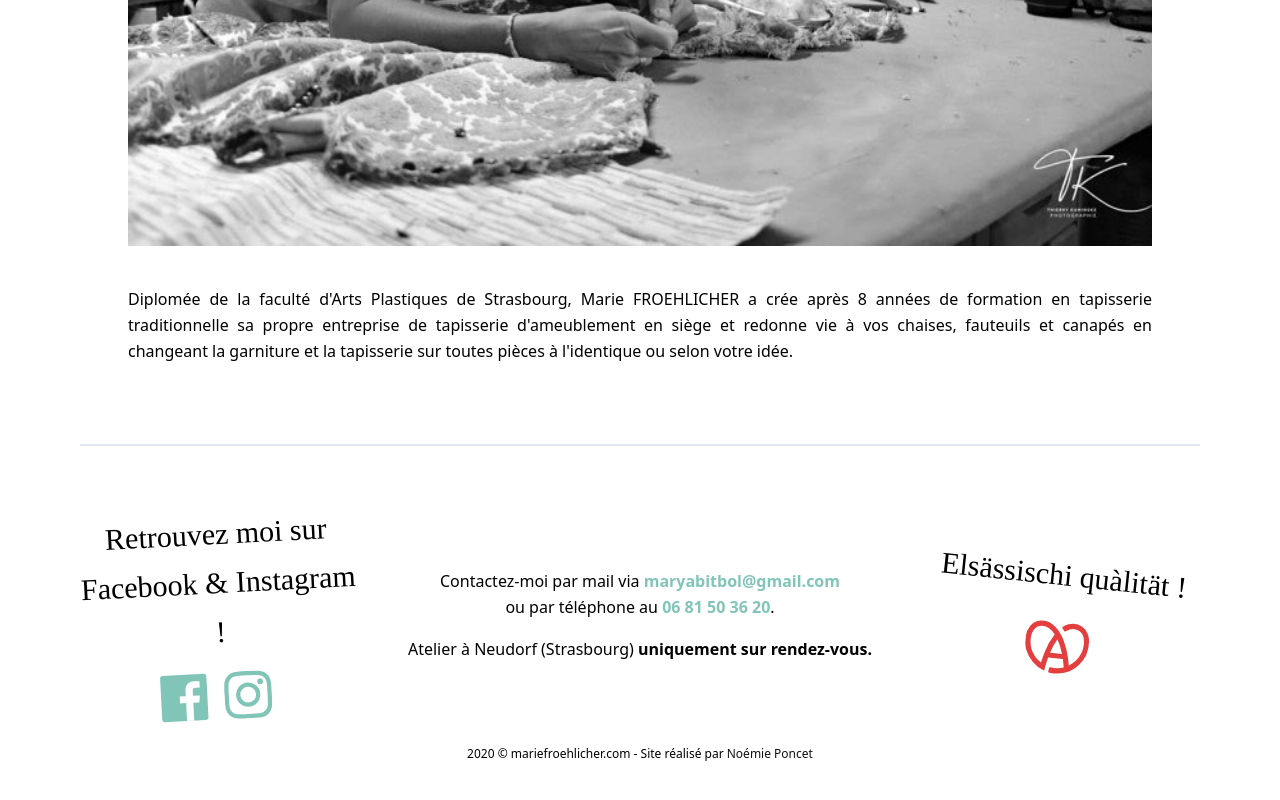
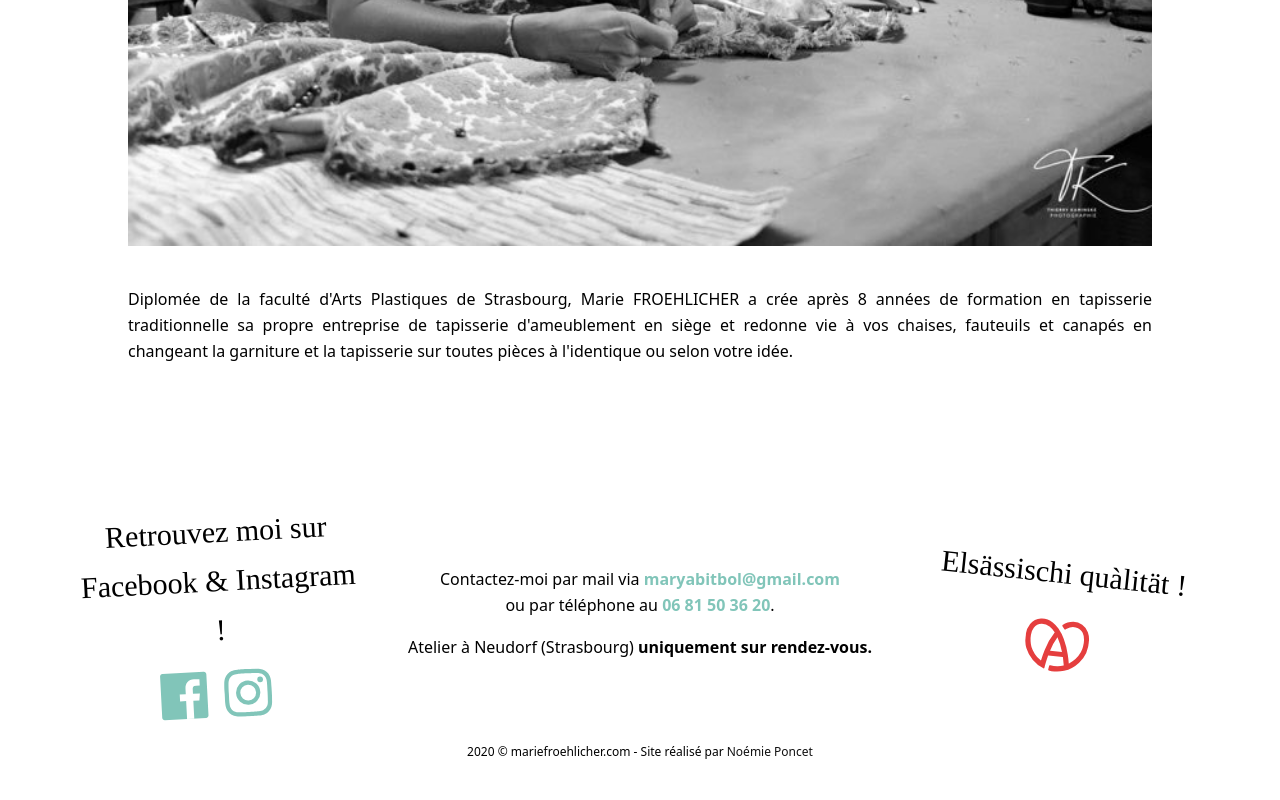
Before and after one commit to poncetnoemie/fro, a Vue app: page / in a window 1280 px wide. Shown: the part 948-1748 px from the top of the page. Built offline with nearby package versions, Linux system fonts and the light colour scheme; a web font is replaced by a local one.

Commit message:
Edit Footer style

```diff
--- a/src/components/Footer.vue
+++ b/src/components/Footer.vue
@@ -1,5 +1,5 @@
 <template>
-  <footer class="w-full border-t-2 mt-6 pt-16">
+  <footer class="w-full md:mt-6 pt-16">
     <div class="flex flex-wrap justify-between items-center w-full">
       <div class="w-full md:w-1/4 text-center md:transform md:-rotate-3">
         <p class="font-custom text-3xl">
```
